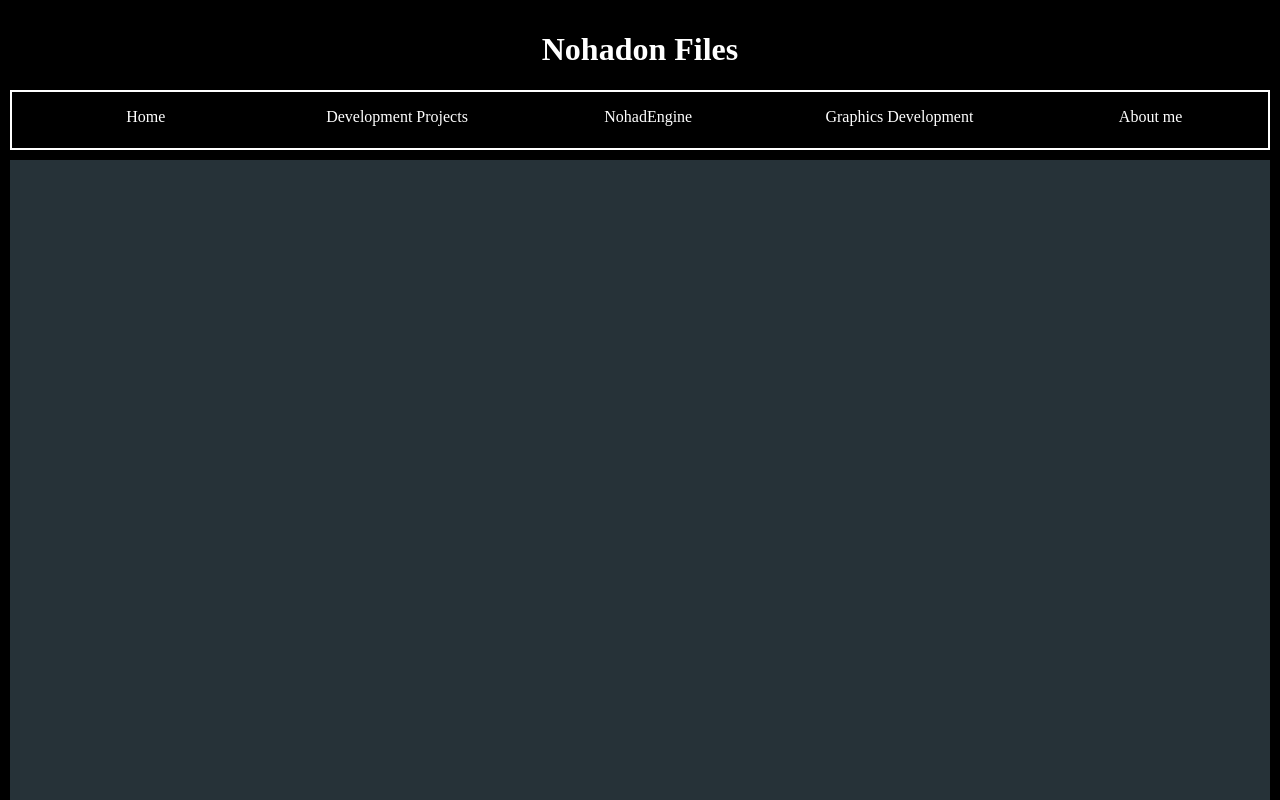
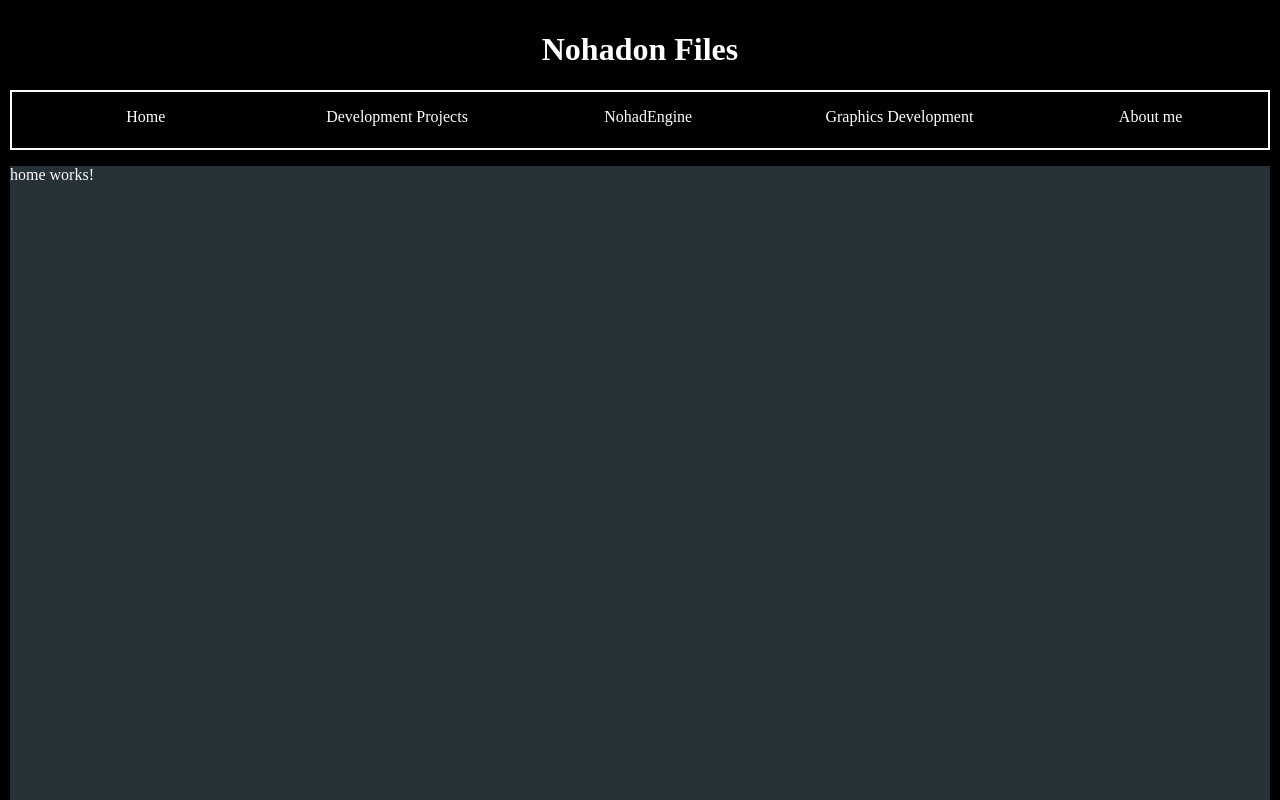
Before and after one commit to nohadon201/NohadonFiles, an Angular app: page / in a window 1280 px wide. Shown: the top 800 px of the page. Built offline with nearby package versions, Linux system fonts and the light colour scheme; a web font is replaced by a local one.

Commit message:
Indexing in progress

```diff
--- a/src/app/app.component.html
+++ b/src/app/app.component.html
@@ -2,7 +2,9 @@
 <html>
 
 <body style="width: 100%; height: 100%;">
-  <div style="background-color: #263238; width: 100%; height: 2500px;"></div>
+  <div style="background-color: #263238; width: 100%; height: 2500px;">
+    <router-outlet></router-outlet>
+  </div>
 </body>
 
 </html>
--- a/src/app/app.component.ts
+++ b/src/app/app.component.ts
@@ -3,8 +3,6 @@ import { RouterOutlet } from '@angular/router';
 
 @Component({
   selector: 'app-root',
-  standalone: true,
-  imports: [RouterOutlet],
   templateUrl: './app.component.html',
   styleUrl: './app.component.css'
 })
--- /dev/null
+++ b/src/app/home/home.component.css
@@ -0,0 +1,3 @@
+p {
+  color: white;
+}
--- /dev/null
+++ b/src/app/home/home.component.html
@@ -0,0 +1 @@
+<p>home works!</p>
--- a/src/index.html
+++ b/src/index.html
@@ -21,10 +21,10 @@
     </div>
   </header>
   <nav id="main_menu_navigation" class="main_menu_navigation">
-    <a class="page_section" href="www.google.com">
+    <a class="page_section" href="">
       <p> Home</p>
     </a>
-    <a class="page_section" href="www.google.com">
+    <a class="page_section" href="/DevelopmentProjects">
       <p> Development Projects</p>
     </a>
     <a class="page_section" href="www.google.com">
@@ -38,7 +38,8 @@
     </a>
   </nav>
   <section id="main_section">
-    <app-root></app-root>
+    <app-root>
+    </app-root>
   </section>
 </body>
 
--- a/src/main.ts
+++ b/src/main.ts
@@ -1,21 +1,22 @@
+import { platformBrowserDynamic } from '@angular/platform-browser-dynamic';
 import { bootstrapApplication } from '@angular/platform-browser';
 import { appConfig } from './app/app.config';
-import { AppComponent } from './app/app.component';
+import { AppModule } from './app/app.module';
 import { EventInfoWrapper } from '@angular/core/primitives/event-dispatch';
 
-bootstrapApplication(AppComponent, appConfig)
+platformBrowserDynamic().bootstrapModule(AppModule)
   .catch((err) => console.error(err));
+
+
 
 class Menu {
 
   private navMenu: HTMLDivElement;
-  private clicked: Boolean = false;
 
   constructor() {
     let btn = <HTMLButtonElement>document.getElementById("display_menu_btn");
     btn.addEventListener("click", (_: Event) => this.onDisplayMenu());
     this.navMenu = <HTMLDivElement>document.getElementById("main_menu_navigation")
-
   }
 
   onDisplayMenu() {
```
Also changed, not shown: src/app/app.module.ts (added, +26 -0 lines), src/app/home/home.component.ts (added, +13 -0 lines), 1 other file (tests, documents, lock files or other folders).
